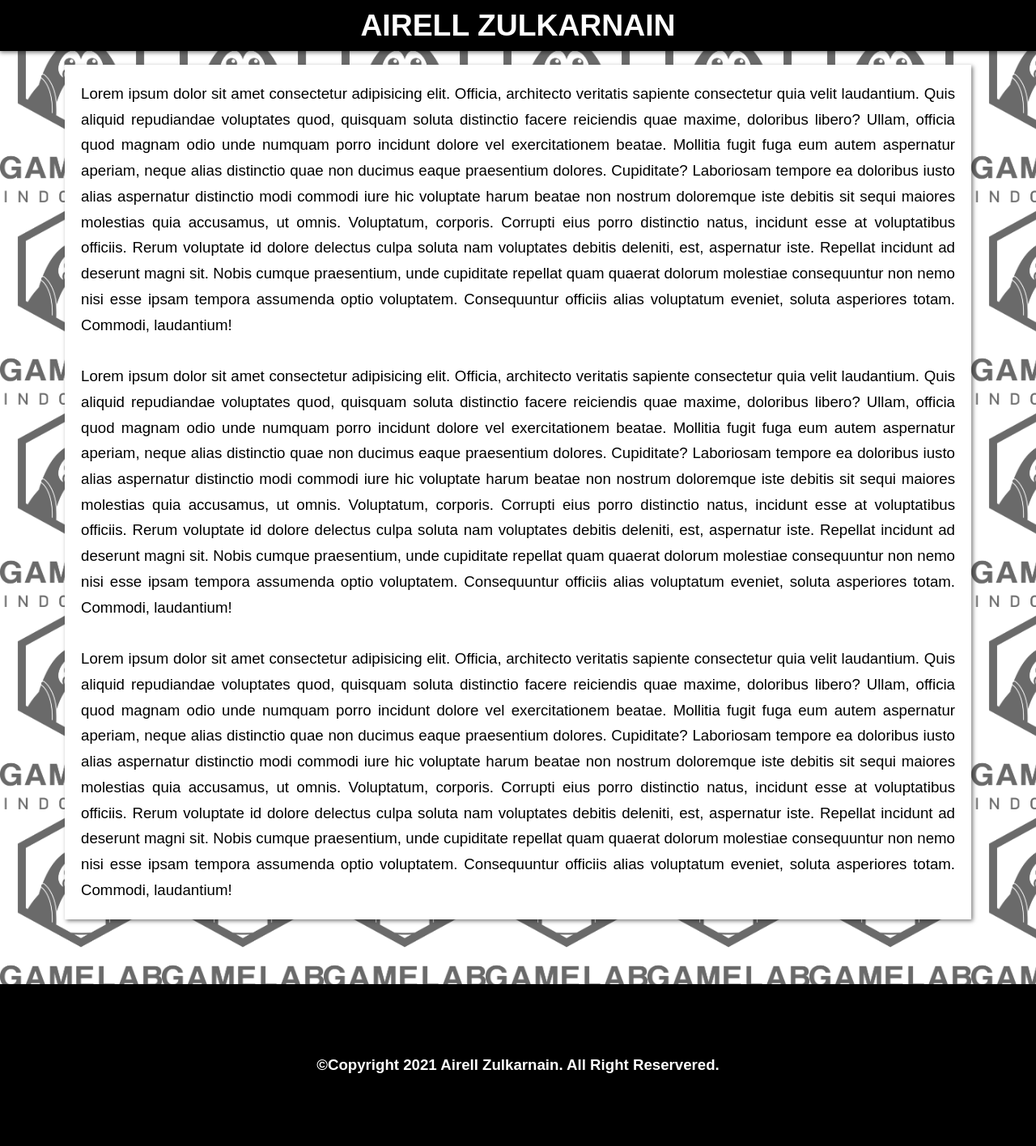
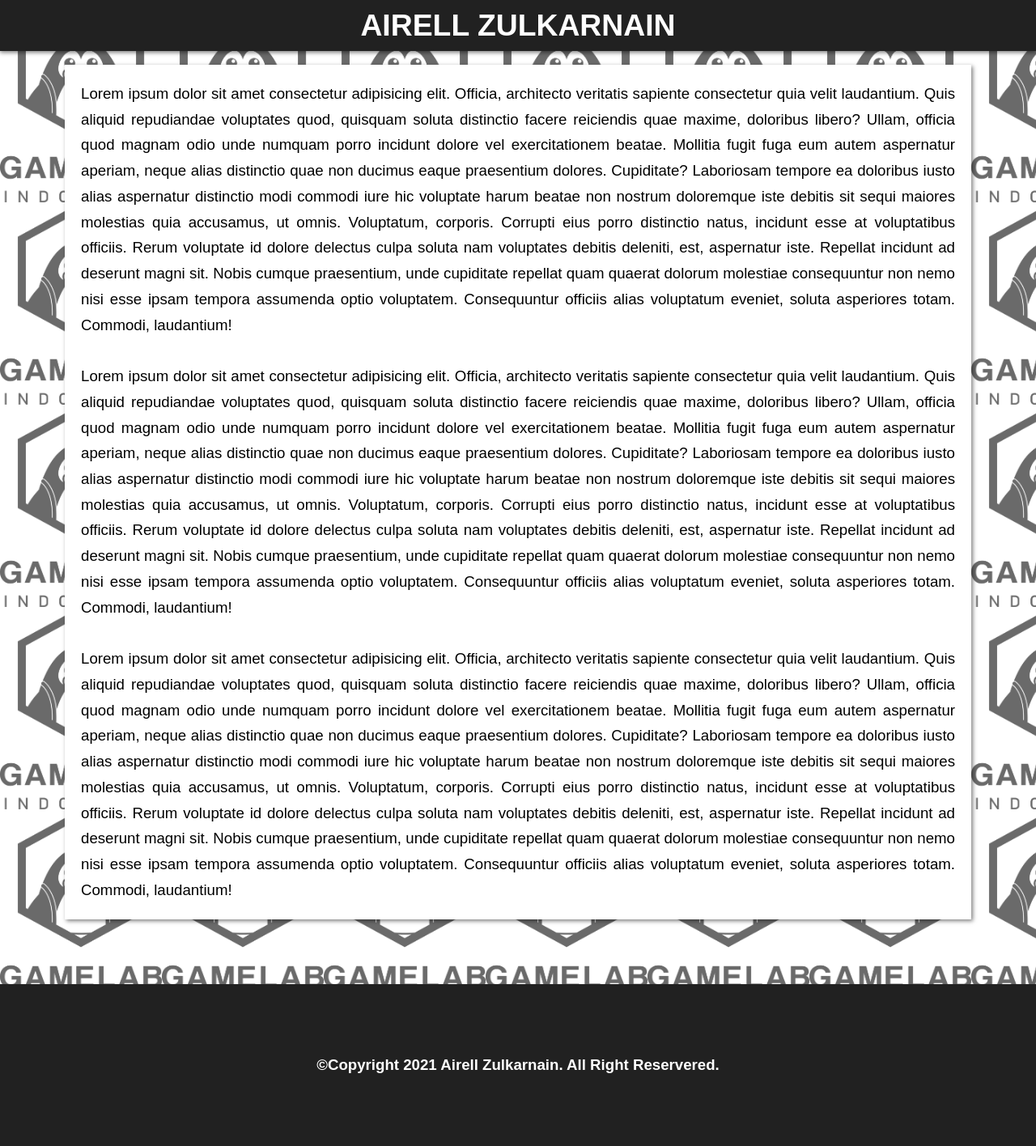
Before and after one commit to airellzulkarnain/TugasGit, a plain HTML site: page index.html in a window 1280 px wide. Shown: the whole page at 81% size. Drawn offline with Linux system fonts and the light colour scheme.

Commit message:
change color

```diff
--- a/style.css
+++ b/style.css
@@ -10,7 +10,7 @@ body {
 }
 
 body div.header {
-    background-color: black;
+    background-color: #212121;
     box-shadow: 0 2px 5px rgba(0, 0, 0, 0.5);
     color: white;
     position: fixed;
@@ -25,7 +25,7 @@ body div.content {box-shadow: 2px 2px 5px rgba(0, 0, 0, 0.5);padding: 20px;text-
 body div.footer {
     text-align: center;
     height: 200px;
-    background-color: #000;
+    background-color: #212121;
     color: #fff;
     width: 100%;
     line-height: 200px;
```
